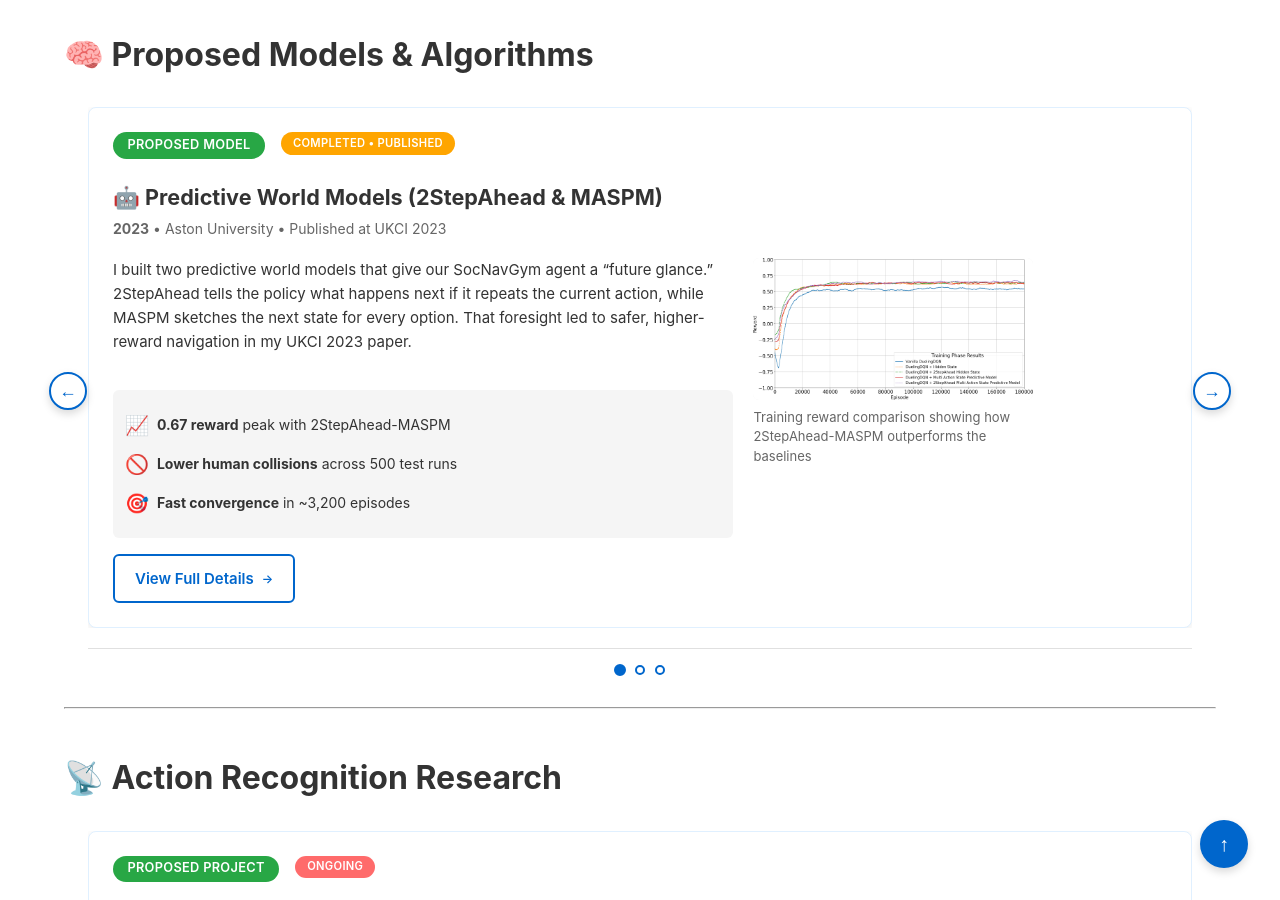
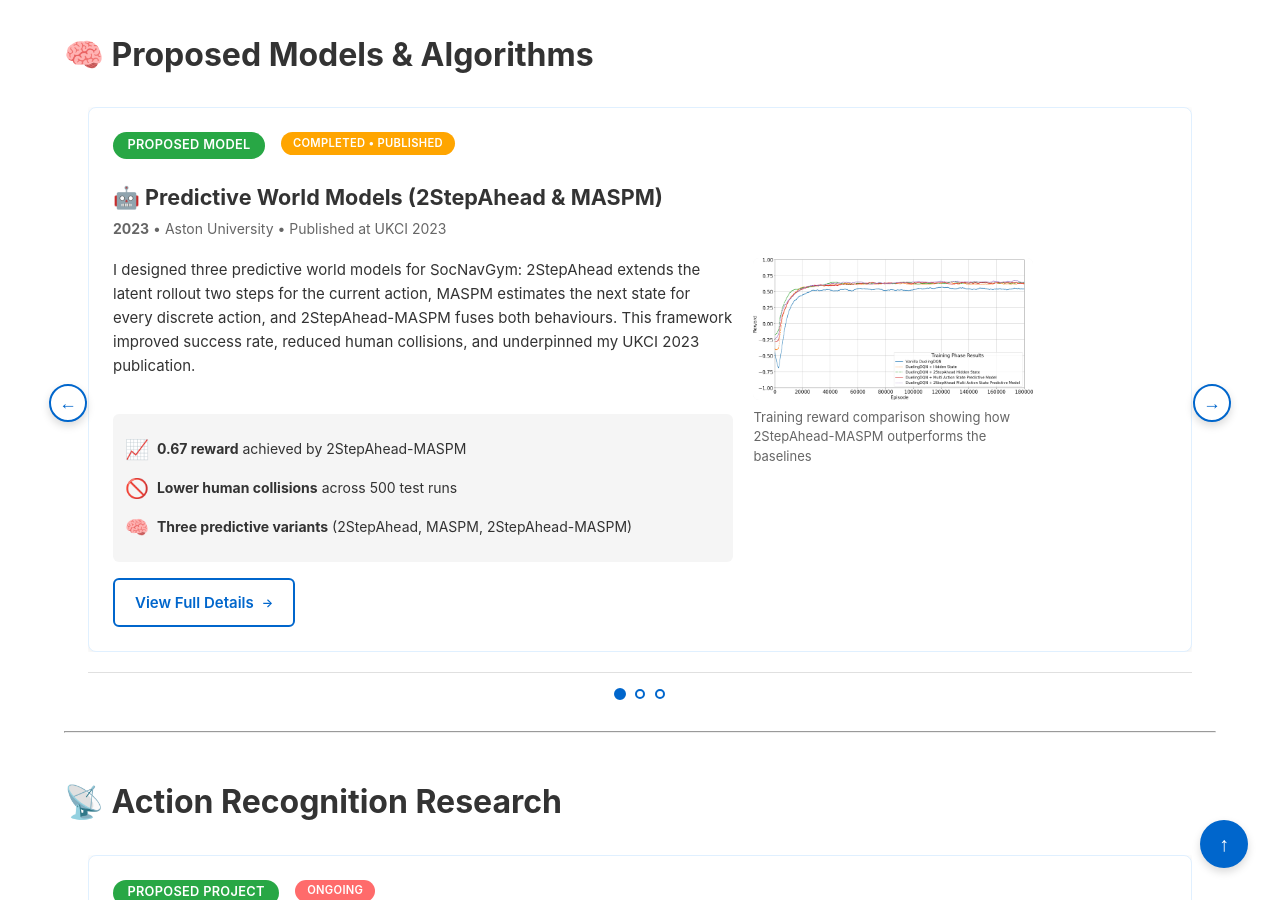
Before and after one commit to goodluckoguzie/goodluckoguzie.github.io, a Jekyll site: the page built from portfolio.md, in a window 1280 px wide and 900 px high, scrolled down 1378 px. Built offline with Jekyll 4.4.1, drawn with Linux system fonts in a browser that asks for light colours.

Commit message:
Use thesis-style summary for predictive world models card

```diff
--- a/portfolio.md
+++ b/portfolio.md
@@ -236,20 +236,20 @@ These are the environments I've created or contributed to for evaluating reinfor
 
           <div class="card-content">
             <div class="card-text">
-              <p class="project-description">I built two predictive world models that give our SocNavGym agent a “future glance.” 2StepAhead tells the policy what happens next if it repeats the current action, while MASPM sketches the next state for every option. That foresight led to safer, higher-reward navigation in my UKCI 2023 paper.</p>
+              <p class="project-description">I designed three predictive world models for SocNavGym: 2StepAhead extends the latent rollout two steps for the current action, MASPM estimates the next state for every discrete action, and 2StepAhead-MASPM fuses both behaviours. This framework improved success rate, reduced human collisions, and underpinned my UKCI 2023 publication.</p>
 
               <div class="project-stats" style="margin: 1rem 0; padding: 0.75rem; background: var(--bg-alt); border-radius: 6px; font-size: 0.875rem;">
                 <div style="display: flex; align-items: center; gap: 0.5rem; margin: 0.5rem 0;">
                   <span style="font-size: 1.2rem;">📈</span>
-                  <span><strong>0.67 reward</strong> peak with 2StepAhead-MASPM</span>
+                  <span><strong>0.67 reward</strong> achieved by 2StepAhead-MASPM</span>
                 </div>
                 <div style="display: flex; align-items: center; gap: 0.5rem; margin: 0.5rem 0;">
                   <span style="font-size: 1.2rem;">🚫</span>
                   <span><strong>Lower human collisions</strong> across 500 test runs</span>
                 </div>
                 <div style="display: flex; align-items: center; gap: 0.5rem; margin: 0.5rem 0;">
-                  <span style="font-size: 1.2rem;">🎯</span>
-                  <span><strong>Fast convergence</strong> in ~3,200 episodes</span>
+                  <span style="font-size: 1.2rem;">🧠</span>
+                  <span><strong>Three predictive variants</strong> (2StepAhead, MASPM, 2StepAhead-MASPM)</span>
                 </div>
               </div>
               <a href="{{ '/projects/predictive-world-models' | relative_url }}" class="see-more-btn">
```
